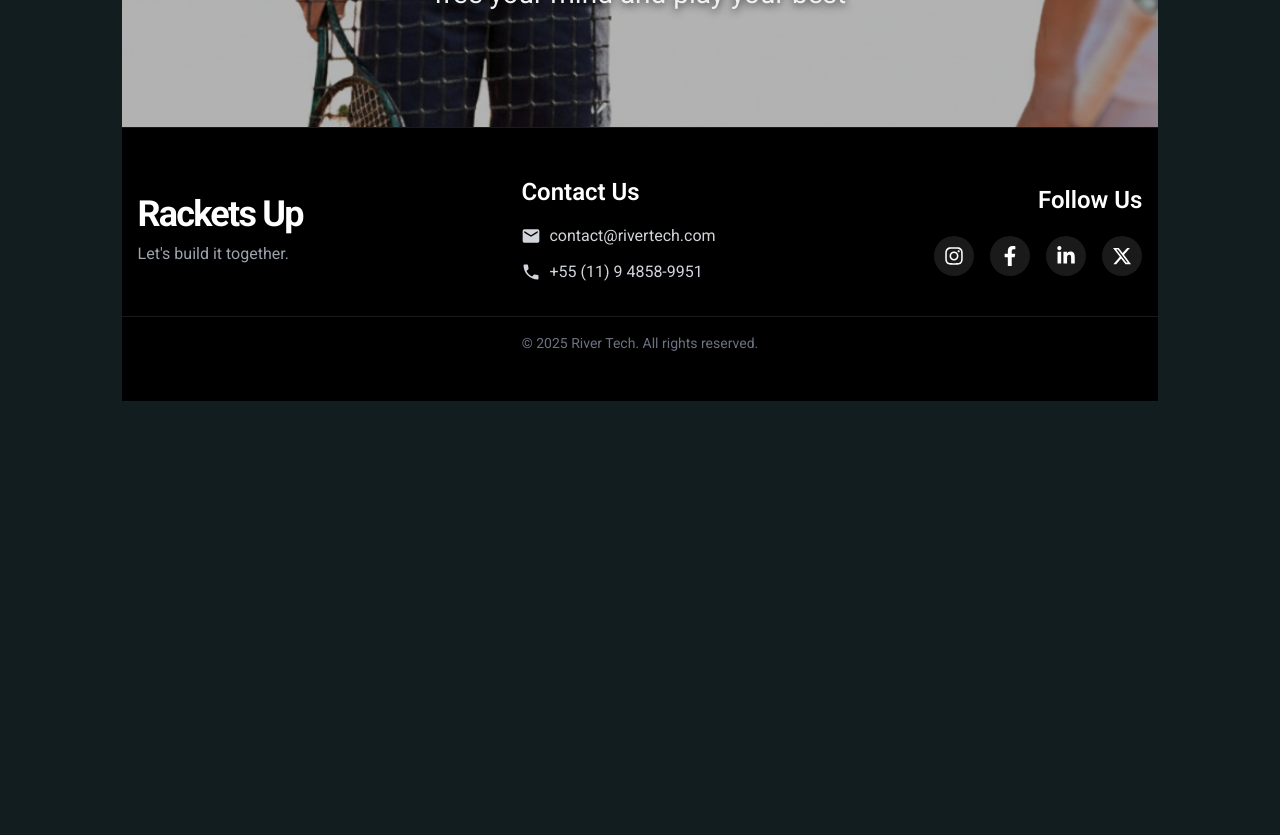
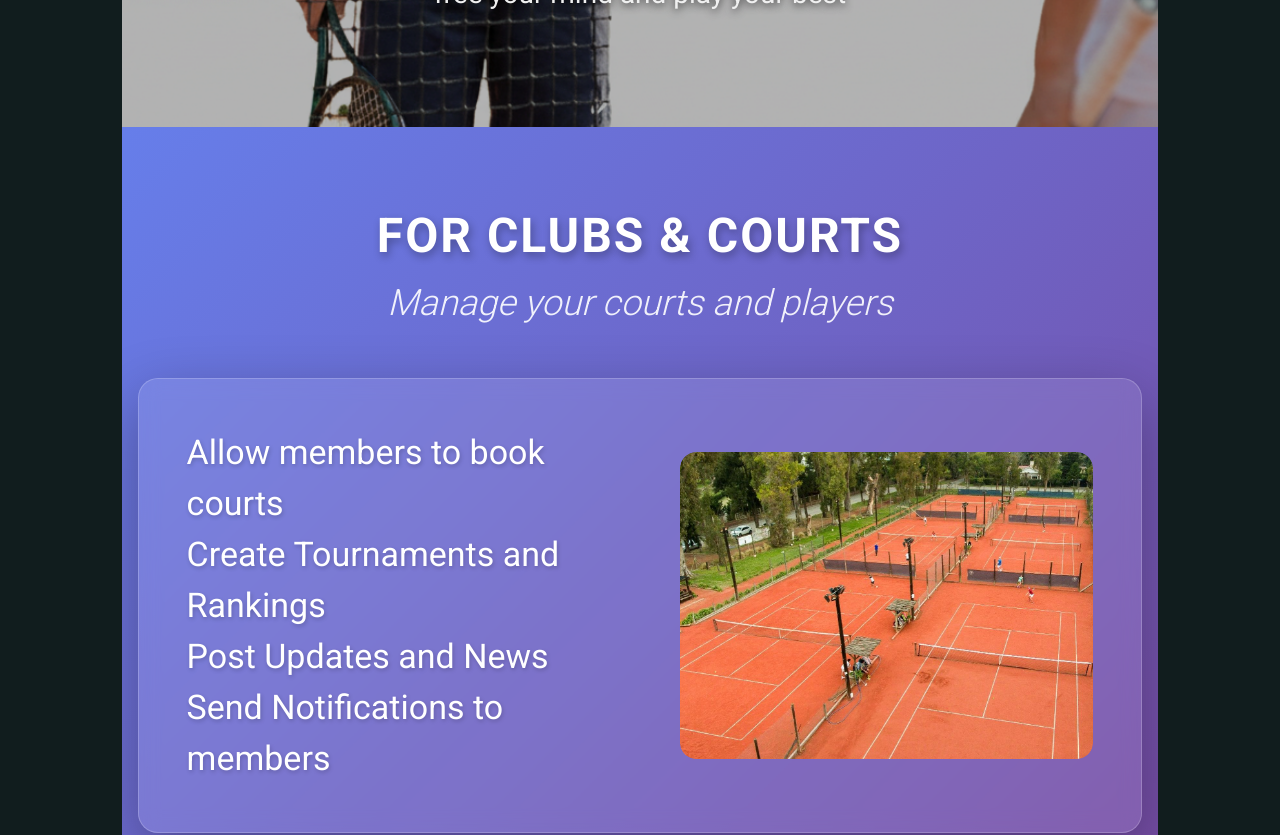
Before and after one commit to EdAngelis/rackets-up-web, a Next.js app: page / in a window 1280 px wide. Shown: the part 2320-3155 px from the top of the page. Before the commit the page ends 2721 px from the top, so only its background shows below. Built offline with nearby package versions, Linux system fonts and the light colour scheme.

Commit message:
club session

```diff
--- a/app/home/page.tsx
+++ b/app/home/page.tsx
@@ -13,13 +13,29 @@ export default function Page() {
       {/* <HomeClient /> */}
       <Banners />
       <Counters />
-      <BasicSession />
+      <BasicSession
+        title="Bring your game into the new era"
+        subTitle="leave the analog behind, generate data from your match."
+        description="Score in Real time, get statistics and measure your performance every match."
+        image="/images/tablet-statistics.png"
+      />
       <ImageSection
         title="Stop wasting time and mental energy"
         subTitle="free your mind and play your best"
         image="/images/arguing.png"
         textPosition="Bottom"
       />
+      <BasicSession
+        title="For clubs & courts"
+        subTitle="Manage your courts and players"
+        description={`
+        Allow members to book courts |
+        Create Tournaments and Rankings |
+        Post Updates and News |
+        Send Notifications to members |
+        `}
+        image="/images/tennis-club.jpeg"
+      />
       <Footer />
     </>
   );
--- a/app/home/sessions/basic-session/BasicSession.tsx
+++ b/app/home/sessions/basic-session/BasicSession.tsx
@@ -3,7 +3,14 @@ import React from 'react';
 import Image from 'next/image';
 import styles from './BasicSession.module.css';
 
-const BasicSession = () => {
+interface BasicSessionProps {
+  title: string;
+  subTitle: string;
+  description: string;
+  image: string;
+}
+
+const BasicSession = ({ title, subTitle, description, image }: BasicSessionProps) => {
   return (
     <section className={styles.container}>
       <div className={styles.contentWrapper}>
@@ -11,9 +18,9 @@ const BasicSession = () => {
         {/* Header Section */}
         <div className={styles.header}>
           <h2 className={styles.title}>
-            Bring your game into the new era
+            {title}
           </h2>
-          <span className={styles.subtitle}>leave the analog behind, generate data from your match.</span>
+          <span className={styles.subtitle}>{subTitle}</span>
         </div>
 
         {/* Content Card */}
@@ -22,7 +29,12 @@ const BasicSession = () => {
           {/* Text Column (Left) */}
           <div className={styles.textColumn}>
             <p className={styles.description}>
-              Score in Real time, get statistics and measure your performance every match.
+              {description.split('|').map((line, index) => (
+                <React.Fragment key={index}>
+                  {line}
+                  {index < description.split('|').length - 1 && <br />}
+                </React.Fragment>
+              ))}
             </p>
           </div>
 
@@ -30,8 +42,8 @@ const BasicSession = () => {
           <div className={styles.imageColumn}>
             <div className={styles.imageWrapper}>
               <Image
-                src="/images/tablet-statistics.png"
-                alt="Tablet displaying match statistics"
+                src={image}
+                alt={title}
                 width={600}
                 height={400}
                 className="w-full h-auto object-cover rounded-2xl"
```
Also changed, not shown: public/images/tennis-club.jpeg (added).
